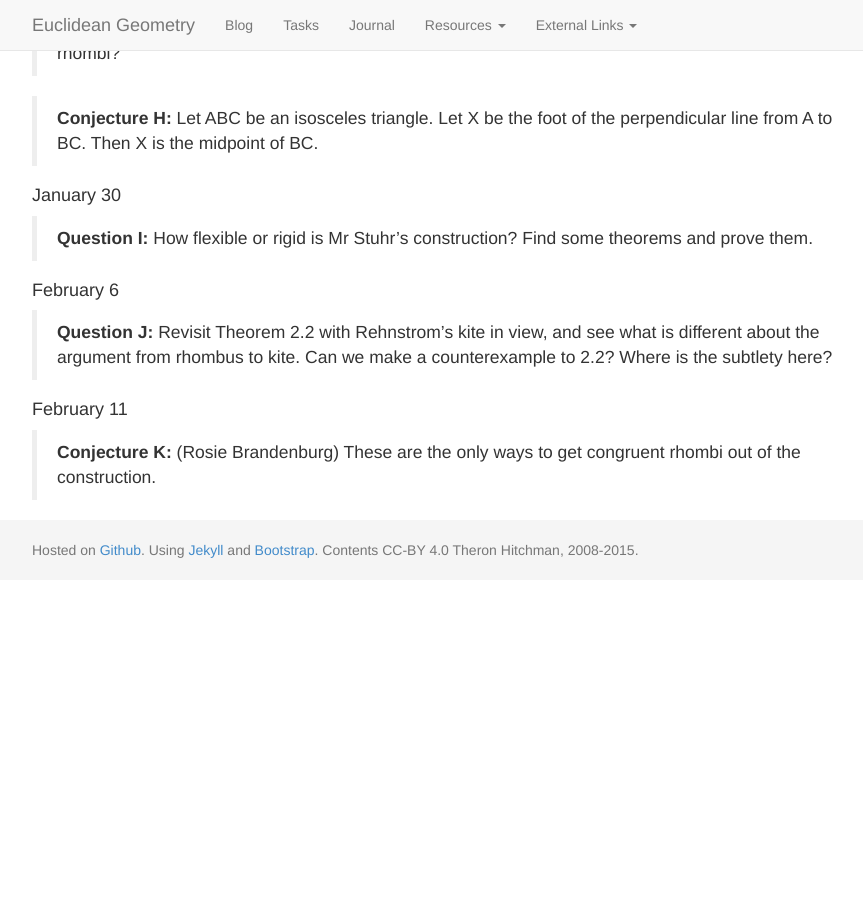
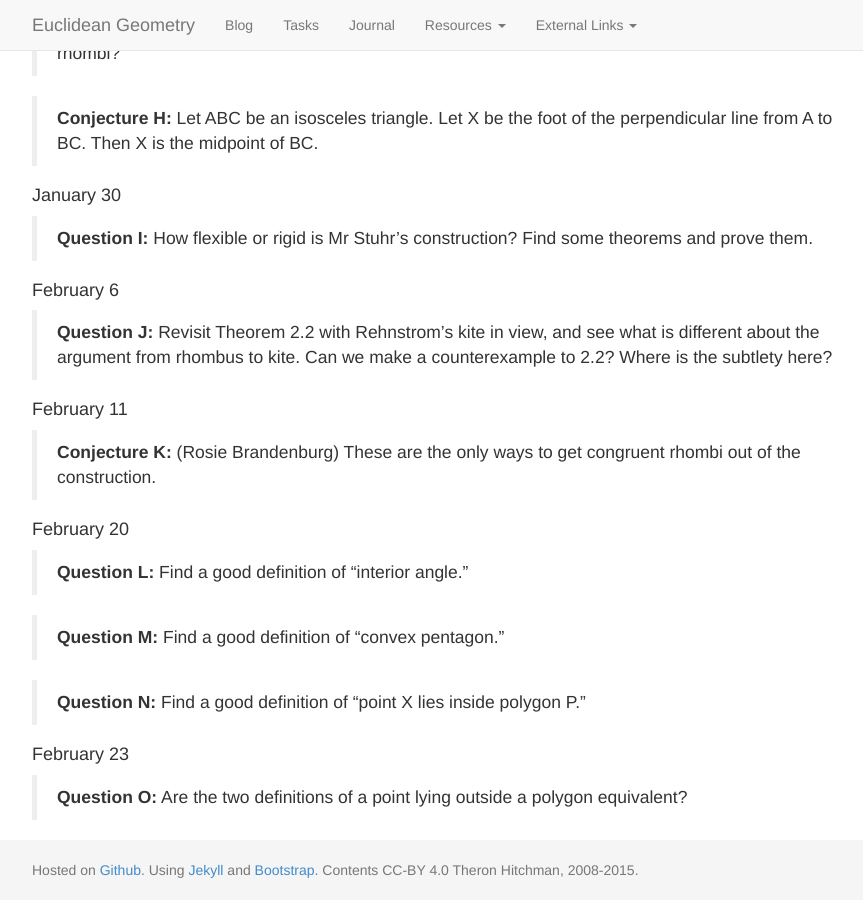
Before and after one commit to theronhitchman/euclidean-geometry, a Jekyll site: the page built from class/index.md, in a window 1280 px wide and 900 px high, scrolled down 838 px. Shown: the whole window, without its empty margins (38-901 px from the left). Built offline with Jekyll 4.4.1, drawn with Linux system fonts in a browser that asks for light colours; nearby versions of some CDN libraries; before the commit the page ends 1418 px from its top, so only the background shows below that.

```diff
--- a/class/index.md
+++ b/class/index.md
@@ -53,3 +53,16 @@ ordered by date.
 
 > **Conjecture K:** (Rosie Brandenburg) These are the only ways to get
 >congruent rhombi out of the construction.
+
+#### February 20
+
+> **Question L:** Find a good definition of "interior angle."
+
+> **Question M:** Find a good definition of "convex pentagon."
+
+> **Question N:** Find a good definition of "point X lies inside polygon P."
+
+
+#### February 23
+
+> **Question O:** Are the two definitions of a point lying outside a polygon equivalent?
```
Also changed, not shown: _posts/2015-02-23-big-progress.md (added, +61 -0 lines), tasks/index.md (+1 -1 lines).
